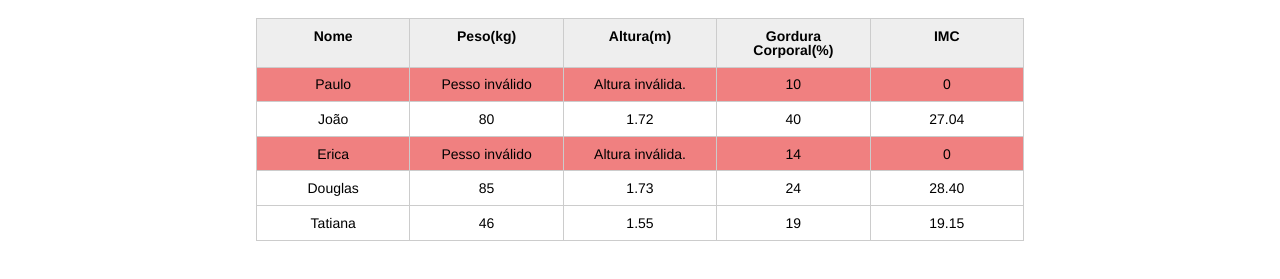
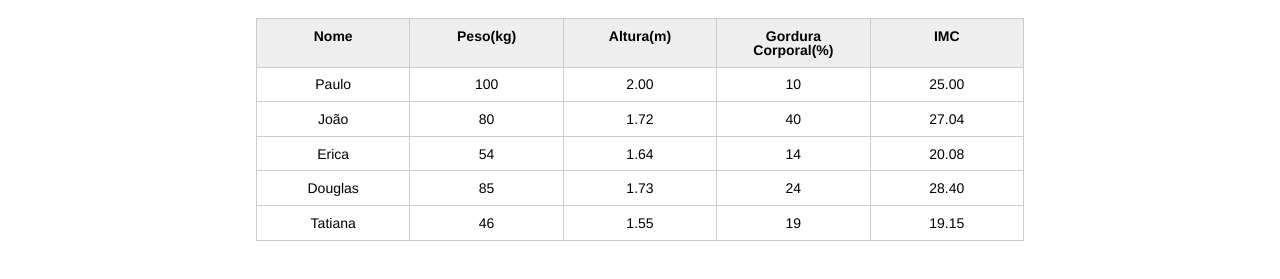
Before and after one commit to Suele/introducao-javascript, a plain HTML site: page index.html in a window 1280 px wide. Shown: the part 123-402 px from the top of the page. Drawn offline with Linux system fonts and the light colour scheme.

Commit message:
Atualização das variaveis para os novos padrões do javascript

```diff
--- a/index.html
+++ b/index.html
@@ -29,8 +29,8 @@
 					<tbody id="tabela-pacientes">
 						<tr class="paciente">
 							<td class="info-nome">Paulo</td>
-							<td class="info-peso">1000</td>
-							<td class="info-altura">5.00</td>
+							<td class="info-peso">100</td>
+							<td class="info-altura">2.00</td>
 							<td class="info-gordura">10</td>
 							<td class="info-imc">0</td>
 						</tr>
@@ -45,8 +45,8 @@
 
 						<tr class="paciente">
 							<td class="info-nome">Erica</td>
-							<td class="info-peso">5400</td>
-							<td class="info-altura">5.64</td>
+							<td class="info-peso">54</td>
+							<td class="info-altura">1.64</td>
 							<td class="info-gordura">14</td>
 							<td class="info-imc">0</td>
 						</tr>
--- a/js/principal.js
+++ b/js/principal.js
@@ -1,43 +1,41 @@
-var tituloPrincipal = document.querySelector('.titulo');
-tituloPrincipal.textContent = 'Aparecida Nutricionista';
+let tituloPrincipal = document.querySelector('.titulo')
+tituloPrincipal.textContent = 'Aparecida Nutricionista'
 
 // Retorna um array de pacientes
-var pacientes = document.querySelectorAll(".paciente");
+let pacientes = document.querySelectorAll('.paciente')
 
-for (var i = 0; i < pacientes.length; i++) {
+for (let i = 0; i < pacientes.length; i++) {
+  let tdPesso = pacientes[i].querySelector('.info-peso')
+  let peso = tdPesso.textContent
 
-  var tdPesso = pacientes[i].querySelector('.info-peso');
-  var peso = tdPesso.textContent;
+  let tdAltura = pacientes[i].querySelector('.info-altura')
+  let altura = tdAltura.textContent
 
-  var tdAltura = pacientes[i].querySelector('.info-altura');
-  var altura = tdAltura.textContent;
+  let tdIMC = pacientes[i].querySelector('.info-imc')
+  let imc = tdIMC.textContent
 
-  var tdIMC = pacientes[i].querySelector('.info-imc');
-  var imc = tdIMC.textContent;
-
-  var pesoEValido = true;
-  var alturaEValida = true;
+  let pesoEValido = true
+  let alturaEValida = true
 
   // Verifica o peso se é valido.
   if ((peso <= 0) || (peso >= 400)) {
-    pesoEValido = false;
-    tdPesso.textContent = 'Pesso inválido';
-    pacientes[i].classList.add("paciente-invalido");
+    pesoEValido = false
+    tdPesso.textContent = 'Pesso inválido'
+    pacientes[i].classList.add('paciente-invalido')
   }
 
   // Verifica a altura se é valida.
   if (altura <= 0 || altura > 2.90) {
-    alturaEValida = false;
-    tdAltura.textContent = 'Altura inválida.';
-    pacientes[i].classList.add("paciente-invalido");
+    alturaEValida = false
+    tdAltura.textContent = 'Altura inválida.'
+    pacientes[i].classList.add('paciente-invalido')
   }
 
   // Se a altura e o peso forem validos então
   // calculo do IMC sera feito.
   if (alturaEValida && pesoEValido) {
-    var totalIMC = (peso / (altura * altura));
-    var imc = pacientes[i].querySelector('.info-imc');
-    imc.textContent = totalIMC.toFixed(2);
+    let totalIMC = (peso / (altura * altura))
+    let imc = pacientes[i].querySelector('.info-imc')
+    imc.textContent = totalIMC.toFixed(2)
   }
-
 }
```
Also changed, not shown: css/index.css (indentation only).
